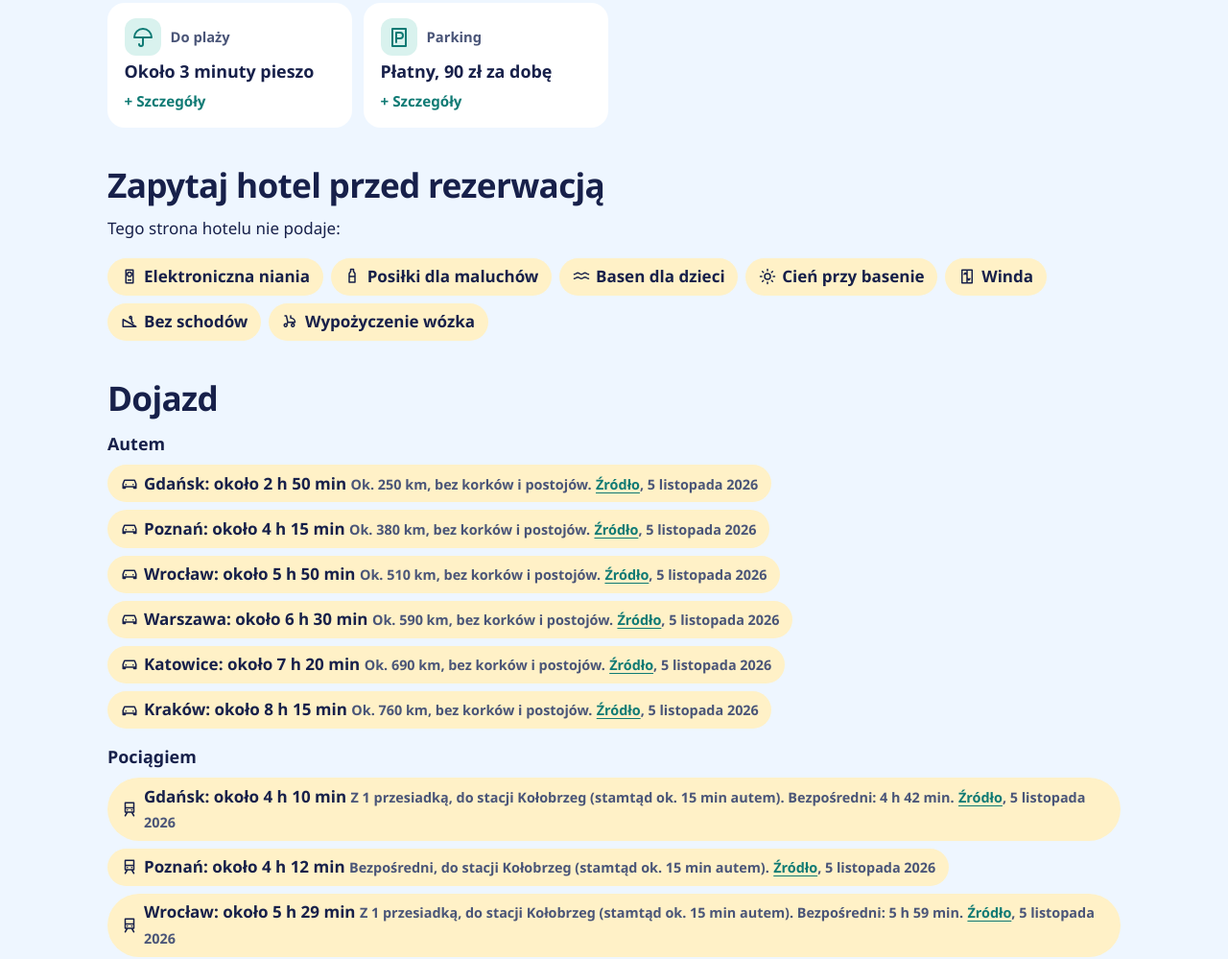
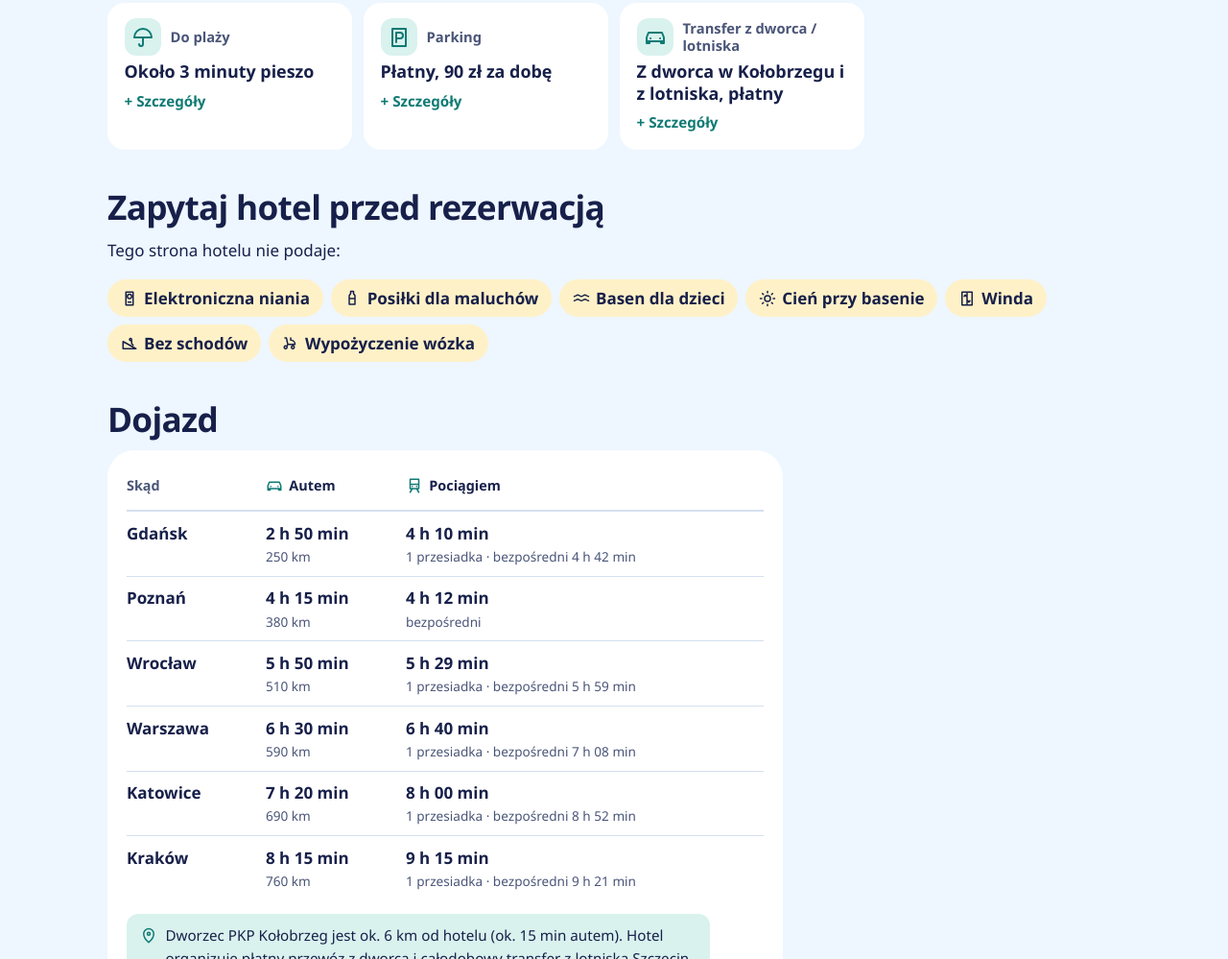
Before and after one commit to macslawinski/charter-flight-deals, an Astro site in the folder family/: page /grzybowo/saltic-resort-spa-grzybowo in a window 1280 px wide. Shown: the part 1801-2800 px from the top of the page at 96% size. Built offline with nearby package versions, Linux system fonts and the light colour scheme; Astro itself is replaced by a stand-in of ours; a web font is replaced by a local one.

Commit message:
Hotel page: access as a city x mode table
One row per city, car and train side by side with a short detail line; the method
(free flow, nearest station, max one change), check date and sources are said once
under the table instead of in every row. Station-to-hotel info is now a hotel fact
(new feature key `transfer`, group "Okolica"), taken from the hotel's transport page.

```diff
--- a/family/src/data/family.json
+++ b/family/src/data/family.json
@@ -763,7 +763,8 @@
   "shade",
   "step_free_access",
   "stroller_rental",
-  "toddler_food"
+  "toddler_food",
+  "transfer"
  ],
  "hotels": [
   {
@@ -773,7 +774,7 @@
      "from_kind": "city",
      "minutes": 170,
      "mode": "car",
-     "note": "Ok. 250 km, bez korków i postojów.",
+     "note": "250 km",
      "url": "https://www.openstreetmap.org/directions?engine=fossgis_osrm_car&route=54.3520%2C18.6466%3B54.1654%2C15.5046",
      "verified_at": "2026-11-05"
     },
@@ -782,7 +783,7 @@
      "from_kind": "city",
      "minutes": 255,
      "mode": "car",
-     "note": "Ok. 380 km, bez korków i postojów.",
+     "note": "380 km",
      "url": "https://www.openstreetmap.org/directions?engine=fossgis_osrm_car&route=52.4064%2C16.9252%3B54.1654%2C15.5046",
      "verified_at": "2026-11-05"
     },
@@ -791,7 +792,7 @@
      "from_kind": "city",
      "minutes": 350,
      "mode": "car",
-     "note": "Ok. 510 km, bez korków i postojów.",
+     "note": "510 km",
      "url": "https://www.openstreetmap.org/directions?engine=fossgis_osrm_car&route=51.1079%2C17.0385%3B54.1654%2C15.5046",
      "verified_at": "2026-11-05"
     },
@@ -800,7 +801,7 @@
      "from_kind": "city",
      "minutes": 390,
      "mode": "car",
-     "note": "Ok. 590 km, bez korków i postojów.",
+     "note": "590 km",
      "url": "https://www.openstreetmap.org/directions?engine=fossgis_osrm_car&route=52.2297%2C21.0122%3B54.1654%2C15.5046",
      "verified_at": "2026-11-05"
     },
@@ -809,7 +810,7 @@
      "from_kind": "city",
      "minutes": 440,
      "mode": "car",
-     "note": "Ok. 690 km, bez korków i postojów.",
+     "note": "690 km",
      "url": "https://www.openstreetmap.org/directions?engine=fossgis_osrm_car&route=50.2649%2C19.0238%3B54.1654%2C15.5046",
      "verified_at": "2026-11-05"
     },
@@ -818,7 +819,7 @@
      "from_kind": "city",
      "minutes": 495,
      "mode": "car",
-     "note": "Ok. 760 km, bez korków i postojów.",
+     "note": "760 km",
      "url": "https://www.openstreetmap.org/directions?engine=fossgis_osrm_car&route=50.0614%2C19.9366%3B54.1654%2C15.5046",
      "verified_at": "2026-11-05"
     },
@@ -827,7 +828,7 @@
      "from_kind": "city",
      "minutes": 250,
      "mode": "train",
-     "note": "Z 1 przesiadką, do stacji Kołobrzeg (stamtąd ok. 15 min autem). Bezpośredni: 4 h 42 min.",
+     "note": "1 przesiadka · bezpośredni 4 h 42 min",
      "url": "https://rozklad-pkp.pl/",
      "verified_at": "2026-11-05"
     },
@@ -836,7 +837,7 @@
      "from_kind": "city",
      "minutes": 252,
      "mode": "train",
-     "note": "Bezpośredni, do stacji Kołobrzeg (stamtąd ok. 15 min autem).",
+     "note": "bezpośredni",
      "url": "https://rozklad-pkp.pl/",
      "verified_at": "2026-11-05"
     },
@@ -845,7 +846,7 @@
      "from_kind": "city",
      "minutes": 329,
      "mode": "train",
-     "note": "Z 1 przesiadką, do stacji Kołobrzeg (stamtąd ok. 15 min autem). Bezpośredni: 5 h 59 min.",
+     "note": "1 przesiadka · bezpośredni 5 h 59 min",
      "url": "https://rozklad-pkp.pl/",
      "verified_at": "2026-11-05"
     },
@@ -854,7 +855,7 @@
      "from_kind": "city",
      "minutes": 400,
      "mode": "train",
-     "note": "Z 1 przesiadką, do stacji Kołobrzeg (stamtąd ok. 15 min autem). Bezpośredni: 7 h 08 min.",
+     "note": "1 przesiadka · bezpośredni 7 h 08 min",
      "url": "https://rozklad-pkp.pl/",
      "verified_at": "2026-11-05"
     },
@@ -863,7 +864,7 @@
      "from_kind": "city",
      "minutes": 480,
      "mode": "train",
-     "note": "Z 1 przesiadką, do stacji Kołobrzeg (stamtąd ok. 15 min autem). Bezpośredni: 8 h 52 min.",
+     "note": "1 przesiadka · bezpośredni 8 h 52 min",
      "url": "https://rozklad-pkp.pl/",
      "verified_at": "2026-11-05"
     },
@@ -872,7 +873,7 @@
      "from_kind": "city",
      "minutes": 555,
      "mode": "train",
-     "note": "Z 1 przesiadką, do stacji Kołobrzeg (stamtąd ok. 15 min autem). Bezpośredni: 9 h 21 min.",
+     "note": "1 przesiadka · bezpośredni 9 h 21 min",
      "url": "https://rozklad-pkp.pl/",
      "verified_at": "2026-11-05"
     }
@@ -1079,6 +1080,24 @@
       "paid": true
      },
      "verified_at": "2026-11-04"
+    },
+    {
+     "age_band": null,
+     "key": "transfer",
+     "note": "Dworzec PKP Kołobrzeg jest ok. 6 km od hotelu (ok. 15 min autem). Hotel organizuje płatny przewóz z dworca i całodobowy transfer z lotniska Szczecin-Goleniów; ceny strona nie podaje, rezerwacja przez recepcję.",
+     "short": "Z dworca w Kołobrzegu i z lotniska, płatny",
+     "source": "hotel_website",
+     "to_confirm": false,
+     "url": "https://www.hotelsaltic.pl/grzybowo/kontakt/transport",
+     "value": {
+      "from_airport": true,
+      "from_station": true,
+      "paid": true,
+      "station": "Kołobrzeg",
+      "station_km": 6,
+      "station_minutes": 15
+     },
+     "verified_at": "2026-11-05"
     }
    ],
    "lat": 54.1653895,
--- a/family/src/lib/data.ts
+++ b/family/src/lib/data.ts
@@ -210,6 +210,7 @@ const FEATURES: Record<string, { label: string; icon: string }> = {
   stroller_rental: { label: "Wypożyczenie wózka", icon: "stroller" },
   beach_walk_minutes: { label: "Do plaży", icon: "umbrella" },
   parking: { label: "Parking", icon: "parking" },
+  transfer: { label: "Transfer z dworca / lotniska", icon: "car" },
 };
 export const featureLabel = (key: string) => must(FEATURES, key, "feature label").label;
 export const featureIcon = (key: string) => must(FEATURES, key, "feature icon").icon;
@@ -221,7 +222,7 @@ export const FEATURE_GROUPS: { title: string; keys: string[] }[] = [
   { title: "Zabawa", keys: ["playroom", "playground", "kids_animation"] },
   { title: "Woda i słońce", keys: ["paddling_pool", "kids_pool", "shade"] },
   { title: "Z wózkiem po hotelu", keys: ["lift", "step_free_access", "stroller_rental"] },
-  { title: "Okolica", keys: ["beach_walk_minutes", "parking"] },
+  { title: "Okolica", keys: ["beach_walk_minutes", "parking", "transfer"] },
 ];
 
 // --- indoor playgrounds -----------------------------------------------------------------------
--- a/family/src/pages/[place]/[hotel].astro
+++ b/family/src/pages/[place]/[hotel].astro
@@ -31,18 +31,30 @@ const missing = all.filter((k) => !stated.has(k));
 const pct = Math.round((100 * stated.size) / all.length);
 const latest = h.features.map((f) => f.verified_at).sort().at(-1);
 const duration = (min: number) => `${Math.floor(min / 60)} h ${String(min % 60).padStart(2, "0")} min`;
+// How we measured each mode: one caption under the table instead of the same words in every row.
 const ACCESS_MODES = [
-  { mode: "transfer", title: "Z lotniska", icon: "plane" },
-  { mode: "car", title: "Autem", icon: "car" },
-  { mode: "train", title: "Pociągiem", icon: "train" },
+  { mode: "transfer", title: "Transferem", icon: "plane", how: "z lotniska, wg strony hotelu" },
+  { mode: "car", title: "Autem", icon: "car", how: "bez korków i postojów" },
+  { mode: "train", title: "Pociągiem", icon: "train", how: "do najbliższej stacji, najszybsze połączenie z najwyżej 1 przesiadką" },
 ] as const;
 for (const a of h.access) {
   if (!ACCESS_MODES.some((m) => m.mode === a.mode)) throw new Error(`hotel ${h.slug}: no label for access mode ${a.mode}`);
 }
-const accessModes = ACCESS_MODES.map((m) => ({
-  ...m,
-  rows: h.access.filter((a) => a.mode === m.mode).sort((a, b) => a.minutes - b.minutes),
-})).filter((m) => m.rows.length > 0);
+const accessModes = ACCESS_MODES.filter((m) => h.access.some((a) => a.mode === m.mode));
+// Rows: one per origin, ordered by the first mode's time (usually car).
+const origins = [...new Set(
+  h.access
+    .filter((a) => a.mode === accessModes[0]?.mode)
+    .sort((a, b) => a.minutes - b.minutes)
+    .map((a) => a.from_code)
+    .concat(h.access.map((a) => a.from_code)),
+)];
+const cell = (from: string, mode: string) => h.access.find((a) => a.from_code === from && a.mode === mode);
+const accessSources = [...new Map(
+  h.access.filter((a) => a.url).map((a) => [new URL(a.url!).hostname.replace(/^www\./, ""), a.url!]),
+)];
+const accessChecked = h.access.map((a) => a.verified_at).sort().at(-1);
+const transfer = h.features.find((f) => f.key === "transfer");
 const groups = FEATURE_GROUPS.map((g) => ({ ...g, keys: g.keys.filter((k) => stated.has(k)) })).filter(
   (g) => g.keys.length > 0,
 );
@@ -122,28 +134,60 @@ const groups = FEATURE_GROUPS.map((g) => ({ ...g, keys: g.keys.filter((k) => sta
           Czasy dojazdu jeszcze sprawdzamy.
         </p>
       ) : (
-        accessModes.map((m) => (
-          <>
-            <h3 style="margin:1.25rem 0 0.5rem">{m.title}</h3>
-            <ul class="ask-list">
-              {m.rows.map((a) => (
-                <li>
-                  <Icon name={m.icon} size={18} />
-                  <span>
-                    <strong>{a.from_code}</strong>: około {duration(a.minutes)}
-                    {a.note && <span class="note-small"> {a.note}</span>}
-                    {a.url && (
-                      <span class="note-small">
-                        {" "}
-                        <a href={a.url} rel="noopener">Źródło</a>, {plDate(a.verified_at)}
-                      </span>
-                    )}
-                  </span>
-                </li>
+        <div class="access">
+          <table>
+            <thead>
+              <tr>
+                <th scope="col">Skąd</th>
+                {accessModes.map((m) => (
+                  <th scope="col">
+                    <span class="access-mode">
+                      <Icon name={m.icon} size={18} />
+                      {m.title}
+                    </span>
+                  </th>
+                ))}
+              </tr>
+            </thead>
+            <tbody>
+              {origins.map((from) => (
+                <tr>
+                  <th scope="row">{from}</th>
+                  {accessModes.map((m) => {
+                    const a = cell(from, m.mode);
+                    return a ? (
+                      <td>
+                        <span class="access-time">{duration(a.minutes)}</span>
+                        {a.note && <span class="access-note">{a.note}</span>}
+                      </td>
+                    ) : (
+                      <td class="access-none">–</td>
+                    );
+                  })}
+                </tr>
               ))}
-            </ul>
-          </>
-        ))
+            </tbody>
+          </table>
+          {
+            transfer && (
+              <p class="access-transfer">
+                <Icon name="pin" size={18} />
+                <span>{transfer.note}</span>
+              </p>
+            )
+          }
+          <p class="note-small access-how">
+            {accessModes.map((m) => (
+              <>
+                <strong>{m.title}:</strong> {m.how}.{" "}
+              </>
+            ))}
+            {`Czasy orientacyjne${accessChecked ? `, sprawdzone ${plDate(accessChecked)}` : ""}. Źródła: `}
+            {accessSources.map(([host, url], i) => (
+              <>{i > 0 && ", "}<a href={url} rel="noopener">{host}</a></>
+            ))}.
+          </p>
+        </div>
       )
     }
   </section>
--- a/family/src/styles/global.css
+++ b/family/src/styles/global.css
@@ -621,6 +621,77 @@ details.more-info p {
   color: var(--muted);
 }
 
+/* --- hotel access ("Dojazd") ------------------------------------------------------------------ */
+.access {
+  background: var(--white);
+  border-radius: var(--r-panel);
+  padding: 1rem 1.25rem 1.1rem;
+  margin-top: 0.75rem;
+  max-width: 44rem;
+}
+.access table {
+  width: 100%;
+  border-collapse: collapse;
+}
+.access th,
+.access td {
+  text-align: left;
+  vertical-align: top;
+  padding: 0.6rem 0.75rem 0.6rem 0;
+}
+.access thead th {
+  font-size: 0.9rem;
+  color: var(--muted);
+  border-bottom: 2px solid var(--line);
+}
+.access tbody tr + tr > * {
+  border-top: 1px solid var(--line);
+}
+.access tbody th {
+  font-weight: 700;
+}
+.access-mode {
+  display: inline-flex;
+  align-items: center;
+  gap: 0.4rem;
+  color: var(--navy);
+}
+.access-mode .icon {
+  color: var(--sea);
+}
+.access-time {
+  display: block;
+  font-weight: 700;
+  font-variant-numeric: tabular-nums;
+  white-space: nowrap;
+}
+.access-note {
+  display: block;
+  font-size: 0.85rem;
+  color: var(--muted);
+}
+.access-none {
+  color: var(--muted);
+}
+.access-transfer {
+  display: flex;
+  gap: 0.5rem;
+  align-items: flex-start;
+  margin: 0.9rem 0 0;
+  padding: 0.7rem 0.9rem;
+  background: var(--sea-soft);
+  border-radius: 12px;
+  font-size: 0.95rem;
+}
+.access-transfer .icon {
+  color: var(--sea);
+  flex: none;
+  margin-top: 0.15rem;
+}
+.access-how {
+  margin: 0.8rem 0 0;
+}
+
 @media (prefers-reduced-motion: reduce) {
   * {
     scroll-behavior: auto !important;
```
Also changed, not shown: data/curated/hotels/grzybowo/saltic-resort-spa-grzybowo.toml (+21 -12 lines), 1 other file.
